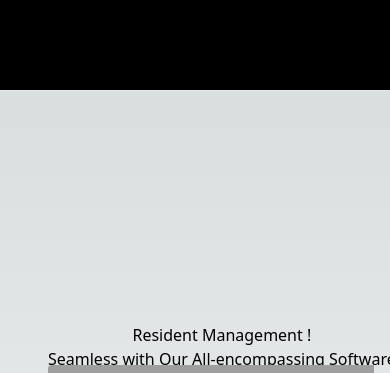
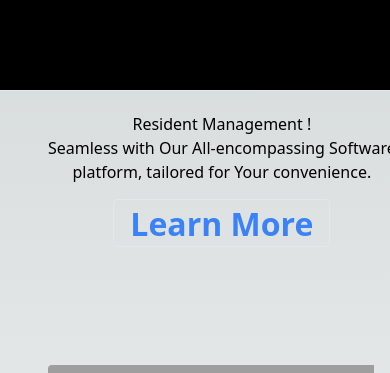
Before and after one commit to nattyjojo/residentApp, a Next.js app: page / in a window 390 px wide. Shown: the top 373 px of the page. Built offline with nearby package versions, Linux system fonts and the light colour scheme; no server answers; grey boxes are pictures that could not be loaded.

Commit message:
fixed welcome section

```diff
--- a/app/components/hero.js
+++ b/app/components/hero.js
@@ -1,7 +1,7 @@
 import LargeButton from "./buttonLarge";
 const Hero = () => {
   return (
-    <section className="pt-[25vh]">
+    <section className="md:pt-[25vh]">
       <h1 className="text-smallest md:text-big  md:font-[300] font-[300] whitespace-nowrap overflow-hidden">
         Resident Management
         <i className="inline text-smallest font-[200]" /> !<i />
```
